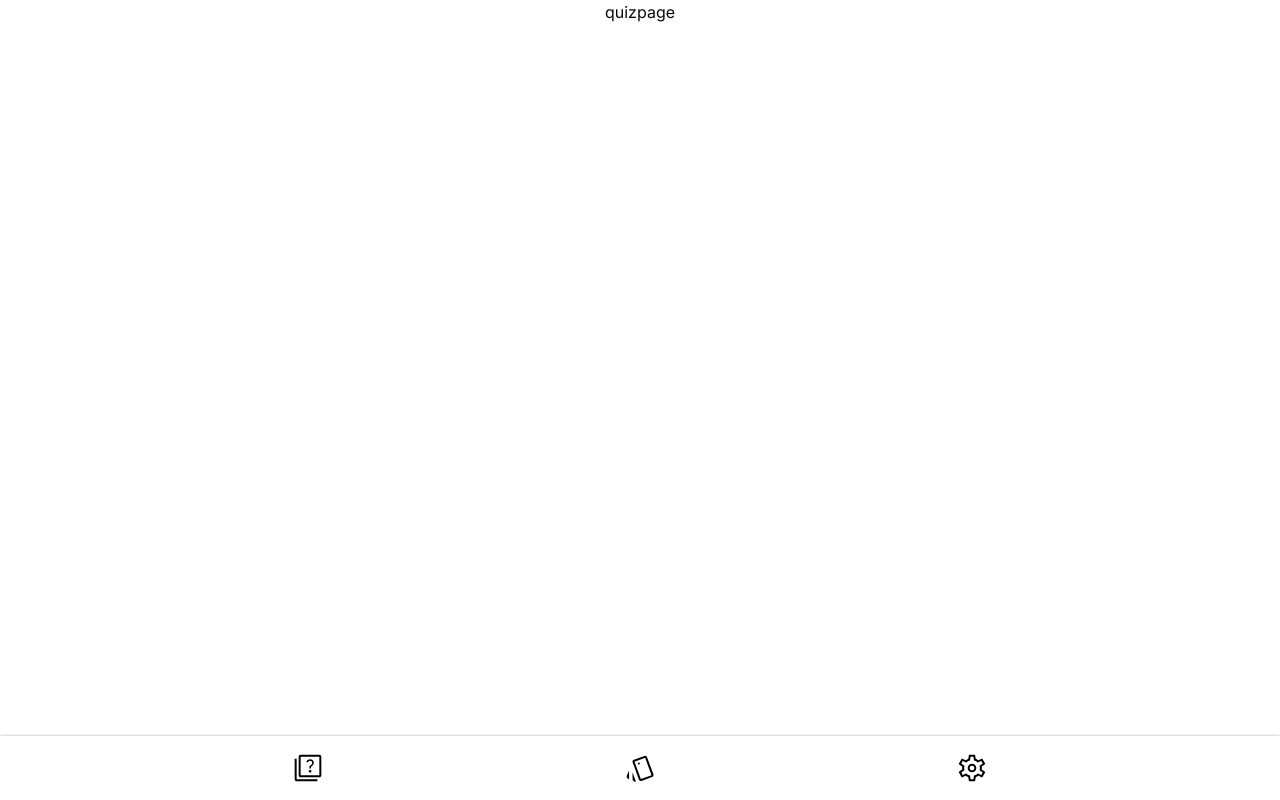
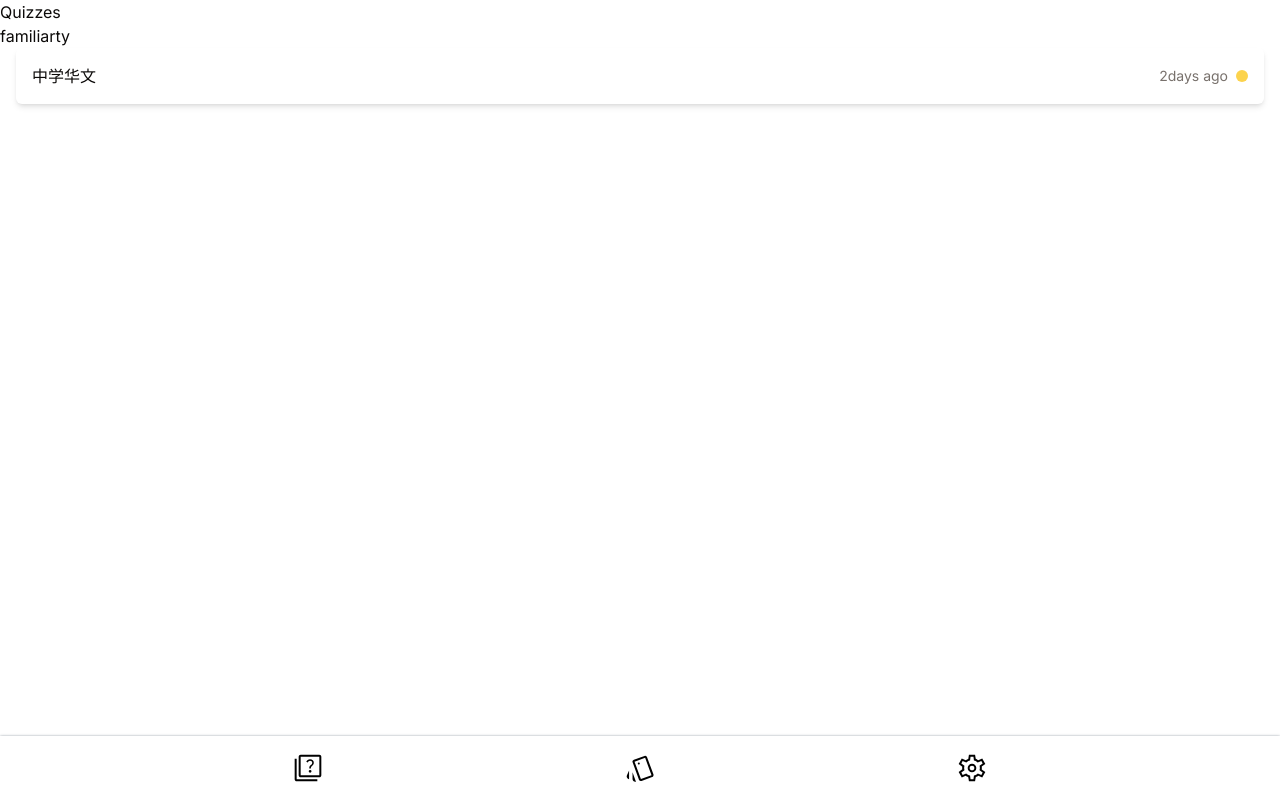
Before and after one commit to mongj/cloudhacks-better-anki, a Next.js app: page /quiz in a window 1280 px wide. Built offline with nearby package versions, Linux system fonts and the light colour scheme.

Commit message:
list item

```diff
--- a/app/quiz/page.tsx
+++ b/app/quiz/page.tsx
@@ -1,5 +1,21 @@
+import ListItem from "../../components/ui/ListItem";
+
 export default function Page() {
   return (
-    <div className="flex flex-col items-center">quizpage</div>
+    <main className="flex flex-col items-center">
+      <div>
+
+      </div>
+      <section className="w-full flex flex-col justify-start">
+        <div>
+          <span>Quizzes</span>
+          <div>
+            <span>familiarty</span>
+          </div>
+        </div>
+        <ListItem text="中学华文" time="2days ago" icon="bg-amber-200"/>
+      </section>
+
+    </main>
   );
 }
--- /dev/null
+++ b/components/ui/ListItem.tsx
@@ -0,0 +1,14 @@
+import Image from "next/image";
+
+
+export default function ListItem (props: {text: string, time: string, icon: string}) {
+    return <div className="flex-row flex justify-between mx-4 px-4 py-4 rounded-md shadow-md">
+        <span>
+            {props.text}
+        </span>
+        <div className="flex flex-row gap-2 items-center">
+            <span className="text-sm text-stone-500 ">{props.time}</span>
+            <span className="rounded-full aspect-square h-3 bg-amber-300 inline-block"></span>
+        </div>
+    </div>
+}
--- a/components/ui/Navbar.tsx
+++ b/components/ui/Navbar.tsx
@@ -8,7 +8,7 @@ let iconStyle = "h-8"
 
 export default function Navbar() {
     return <footer className="flex flex-row justify-evenly items-center  h-16
-    shadow shadow-slate-700">
+    shadow shadow-slate-700 position:fixed bottom-0">
         <Link href="/quiz">
             <Image alt="nav-item quiz" src={quizIcon} className={iconStyle} />
         </Link>
```
